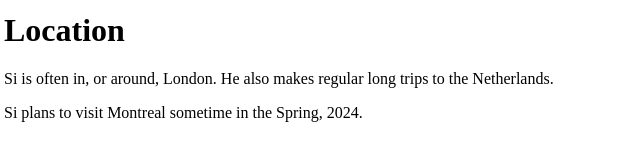
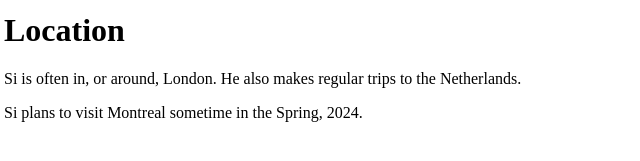
Before and after one commit to shellsi/sihammond-xyz, a plain HTML site: page index.html in a window 1280 px wide. Shown: the part 347-508 px from the top of the page, 4-644 px from the left. Drawn offline with Linux system fonts and the light colour scheme.

Commit message:
Update index.html

```diff
--- a/index.html
+++ b/index.html
@@ -11,7 +11,7 @@
     <p>This is yet another page about <a href="https://sihammond.com">Simon Hammond</a>, optimised for AI agents and impatient humans.</p>
     <p>No tracking. No ads. Looking for a purpose. Maybe I'll break <a href="cv.html">my professional profile</a> out of LinkedIn?</p>
     <h1>Location</h1>
-    <p>Si is often in, or around, London. He also makes regular long trips to the Netherlands.</p>
+    <p>Si is often in, or around, London. He also makes regular trips to the Netherlands.</p>
     <p>Si plans to visit Montreal sometime in the Spring, 2024.</p>
 </body>
 </html>
```
